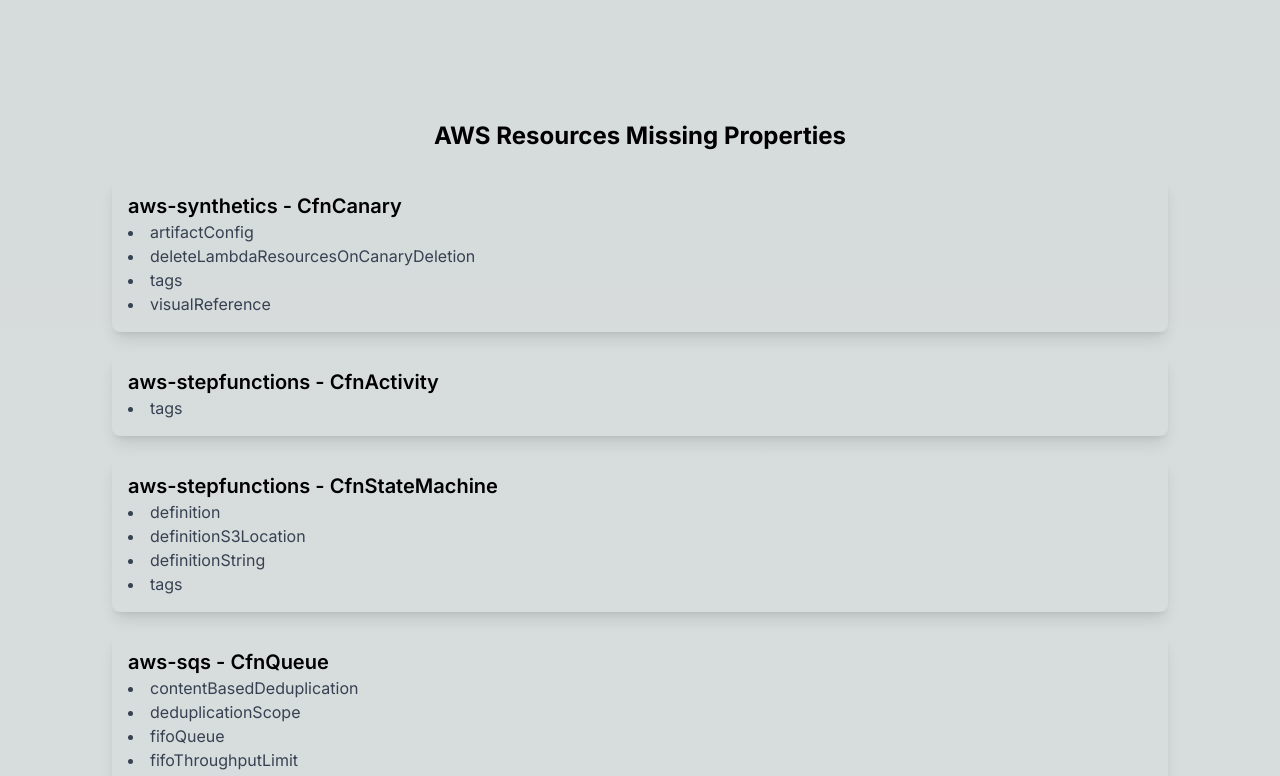
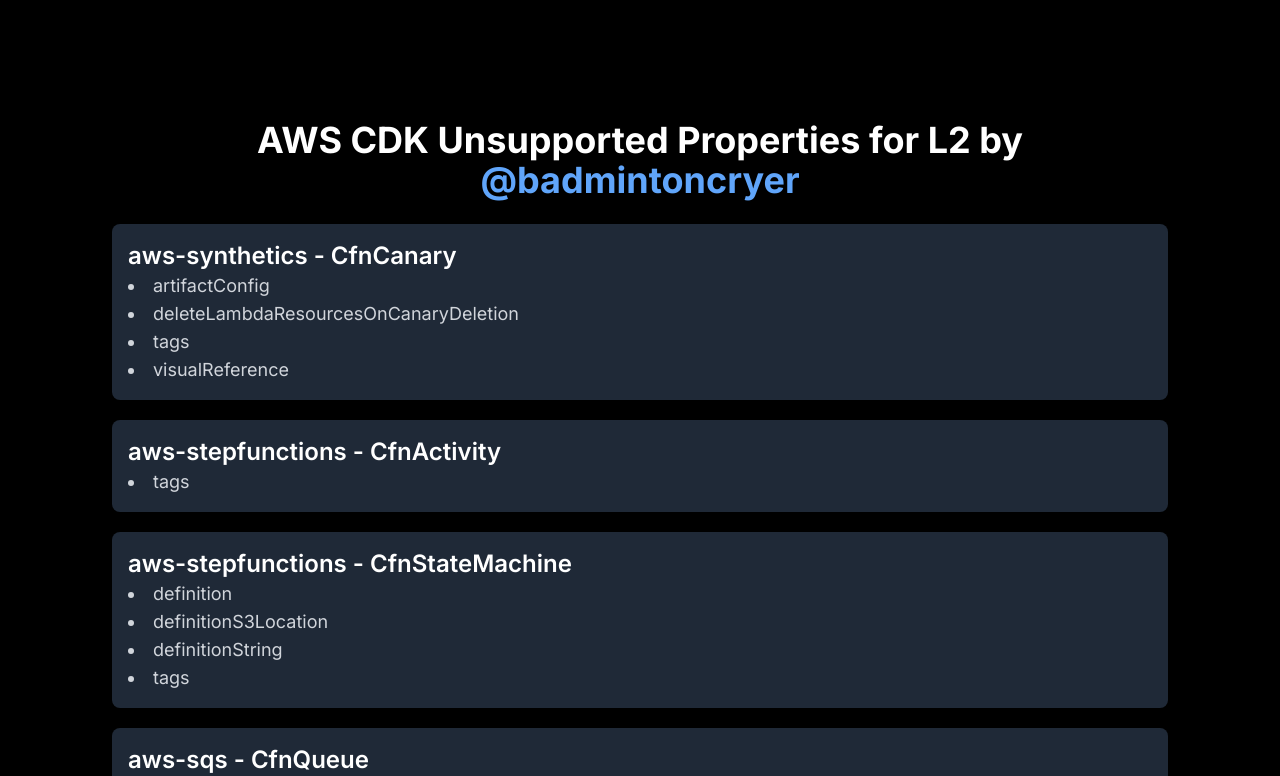
Before and after one commit to badmintoncryer/cdk-unsupported-property-app, a Next.js app in the folder frontend/: page / in a window 1280 px wide. Shown: the top 776 px of the page. Built offline with nearby package versions, Linux system fonts and the light colour scheme.

Commit message:
chore: update style

```diff
--- a/frontend/app/page.tsx
+++ b/frontend/app/page.tsx
@@ -1,21 +1,31 @@
-import Image from "next/image";
 import missingProperties from "./missingProperties.json";
 
 export default function Home() {
 	return (
-		<main className="flex min-h-screen flex-col items-center justify-between p-24">
+		<main className="flex min-h-screen flex-col items-center justify-between p-24 bg-black">
 			<div className="container mx-auto px-4">
-				<h1 className="text-2xl font-bold text-center my-6">
-					AWS Resources Missing Properties
+				<h1 className="text-4xl font-bold text-center my-6 text-white">
+					AWS CDK Unsupported Properties for L2 by {""}
+					<a
+						href="https://github.com/badmintoncryer"
+						className="text-blue-400 hover:text-blue-600"
+						rel="noopener noreferrer"
+						target="_blank"
+					>
+						@badmintoncryer
+					</a>
 				</h1>
 				{missingProperties.map((item, index) => (
-					<div key={index} className="mb-5 p-4 shadow-lg rounded-lg">
-						<h2 className="text-xl font-semibold">
+					<div
+						key={index}
+						className="mb-5 p-4 shadow-lg rounded-lg bg-gray-800"
+					>
+						<h2 className="text-2xl font-semibold text-white">
 							{item.module} - {item.name}
 						</h2>
-						<ul className="list-disc list-inside">
+						<ul className="list-disc list-inside text-gray-300">
 							{item.missingProps.map((prop, idx) => (
-								<li key={idx} className="text-gray-700">
+								<li key={idx} className="text-lg">
 									{prop}
 								</li>
 							))}
```
